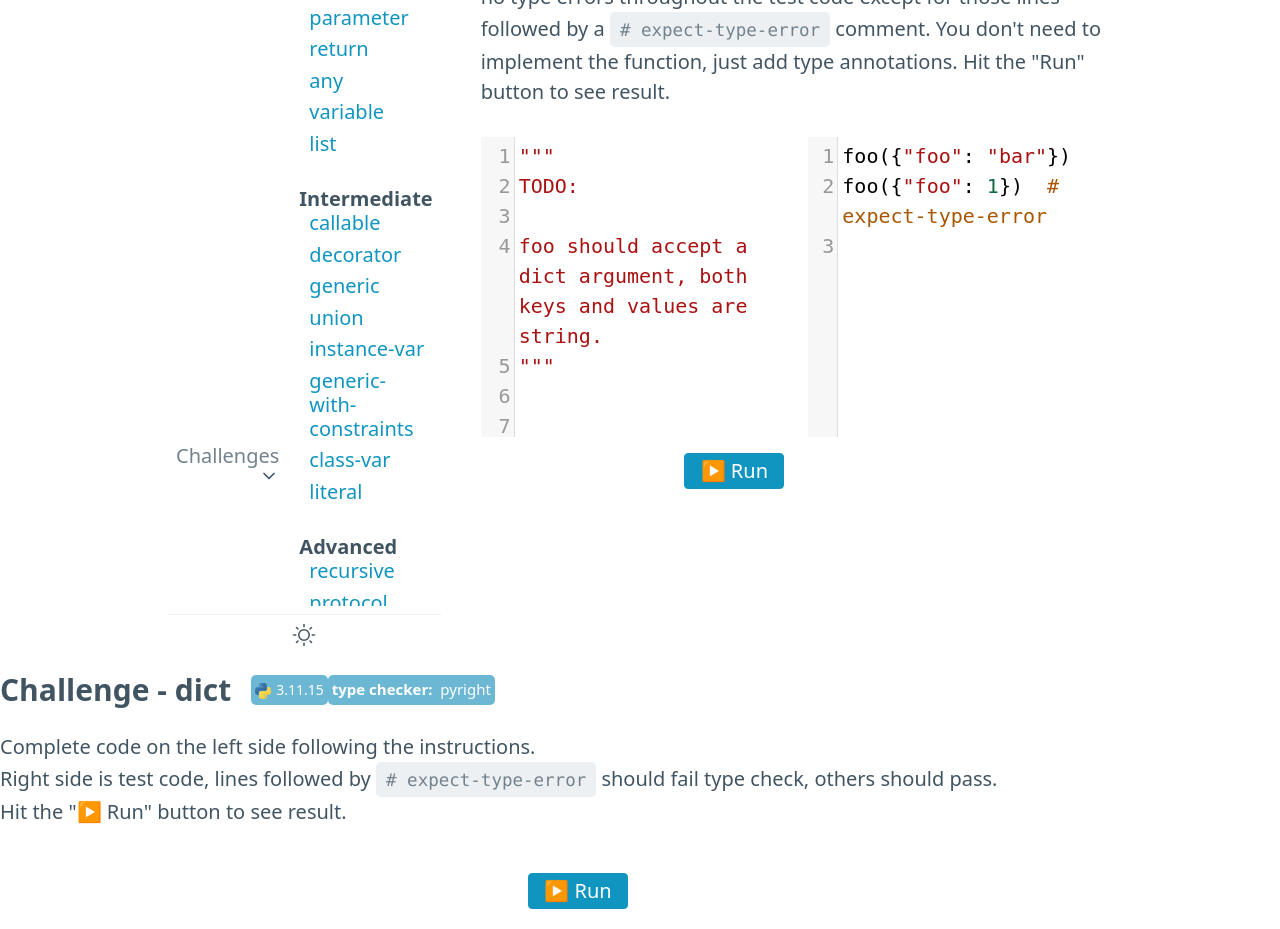
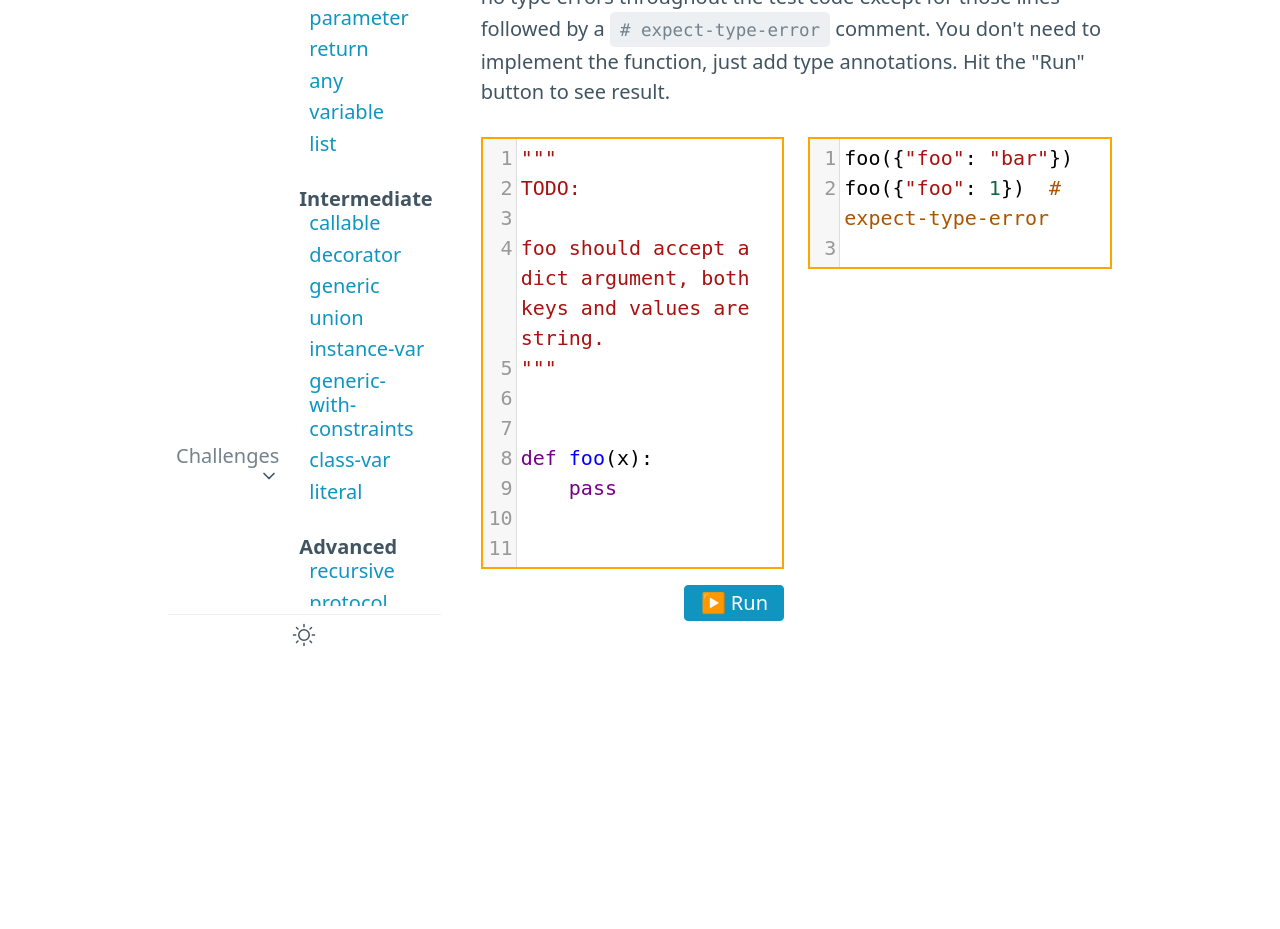
Before and after one commit to laike9m/Python-Type-Challenges, a Flask app: a page that uses templates/base.html in a window 1280 px wide. Shown: the part 133-1062 px from the top of the page. After the commit the page ends 780 px from the top, so only its background shows below. Run offline with Flask 3, Linux system fonts and the light colour scheme.

Commit message:
improve styling in templates

```diff
--- a/pyproject.toml
+++ b/pyproject.toml
@@ -44,7 +44,7 @@ profile = "jinja"
 format_css = true
 # djlint doesn't support array type for ignore yet. Only string is supported.
 # See: https://github.com/Riverside-Healthcare/djLint/issues/776
-ignore="J018,T003,H016,H030,H031"
+ignore="J018,T003,H016,H021,H030,H031"
 
 [tool.djlint.css]
 indent_size=2
--- a/templates/challenge.html
+++ b/templates/challenge.html
@@ -1,104 +1,14 @@
 {% extends "base.html" %}
 {% block head %}
     {{ super() }}
-
-  <link rel="stylesheet" href="https://cdnjs.cloudflare.com/ajax/libs/codemirror/5.65.15/codemirror.min.css" />
-  <link rel="stylesheet" href="https://cdnjs.cloudflare.com/ajax/libs/codemirror/5.65.15/theme/material-darker.min.css" />
+    <link rel="stylesheet"
+          href="https://cdnjs.cloudflare.com/ajax/libs/codemirror/5.65.15/codemirror.min.css" />
+    <link rel="stylesheet"
+          href="https://cdnjs.cloudflare.com/ajax/libs/codemirror/5.65.15/theme/material-darker.min.css" />
     <script src="https://cdnjs.cloudflare.com/ajax/libs/codemirror/5.65.15/codemirror.min.js"></script>
     <script src="https://cdnjs.cloudflare.com/ajax/libs/codemirror/5.65.15/mode/python/python.min.js"></script>
     <title>Python Type Challenge - {{ name }}</title>
-
     <style type="text/css">
-    .challenge-container {
-      display: flex;
-      padding: 1rem 2rem;
-      justify-content: center;
-      max-height: 100vh;
-      width: max(80vw, 80%);
-    }
-
-    /* Sidebar Area */
-    .sidebar-container {
-      display: flex;
-      flex-direction: column;
-      align-items: center;
-      margin-right: 2rem;
-    }
-
-    .sidebar-container .sidebar-challenge-list {
-      overflow-y: auto;
-      max-width: fit-content;
-      min-width: 100px;
-    }
-
-    .sidebar-container .sidebar-actions {
-      display: flex;
-      justify-content: center;
-      width: 100%;
-      align-items: center;
-      margin-top: 8px;
-      padding-top: 8px;
-      border-top: 1px solid hsl(205, 20%, 94%);
-    }
-
-    /* Challenge Area */
-    .challenge-area {
-      display: flex;
-      flex-direction: column;
-    }
-
-    .challenge-header__title {
-      display: flex;
-      align-items: center;
-      margin-bottom: 1rem;
-    }
-
-    .challenge-header__title > span:nth-child(1) {
-      font-size: 30px;
-      font-weight: bold;
-      margin-right: 20px;
-    }
-
-    .challenge-header__exerpt {
-        margin-bottom: 1.5rem;
-        line-height: 1.5;
-    }
-
-    .challenge-main {
-      display: flex;
-      justify-content: space-between;
-      gap: 24px;
-    }
-
-    /* Code Editor Area */
-    .challenge-main .codemirror-container {
-      display: flex;
-      flex-direction: column;
-      gap: 16px;
-      width: 50%;
-    }
-
-    .codemirror-container #run-button {
-      align-self: flex-end;
-      width: 100px;
-      padding: 2px 4px;
-      border-radius: 4px;
-    }
-
-    .tests-result-container {
-      display: flex;
-      flex-direction: column;
-      justify-content: space-between;
-      width: 50%;
-      gap: 16px;
-    }
-
-    .test-result-container #tests {
-      width: 50%;
-    }
-
-    /* 当视口宽度小于 800px 时，更改布局为单列 */
-    @media only screen and (max-width: 800px) {
       .challenge-container {
         display: flex;
         padding: 1rem 2rem;
@@ -149,6 +59,11 @@
         margin-right: 20px;
       }
 
+      .challenge-header__exerpt {
+        margin-bottom: 1.5rem;
+        line-height: 1.5;
+      }
+
       .challenge-main {
         display: flex;
         justify-content: space-between;
@@ -163,9 +78,11 @@
         width: 50%;
       }
 
-      .challenge-main .codemirror-container,
-      .challenge-main .tests-result-container {
-        width: 100%;
+      .codemirror-container #run-button {
+        align-self: flex-end;
+        width: 100px;
+        padding: 2px 4px;
+        border-radius: 4px;
       }
 
       .tests-result-container {
@@ -272,40 +189,6 @@
             </div>
         </div>
     </div>
-
-    <!-- Right/Bottom Challenge Area-->
-    <div class="challenge-area">
-      <!-- Challenge Header Area-->
-      <div class="challenge-header">
-        <div class="challenge-header__title">
-          <span>Challenge - {{ name }}</span>
-          {%include 'components/badge.html' with context %}
-        </div>
-        <p class="challenge-header__exerpt">
-        Complete code on the left side following the instructions.<br>
-        Right side is test code, lines followed by <code># expect-type-error</code>
-        should fail type check, others should pass.<br>
-        Hit the "▶️ Run" button to see result.
-      </p>
-      </div>
-
-      <div class="challenge-main">
-        <!-- Code Editor Area -->
-      <div class="codemirror-container">
-        <div id="editor"></div>
-        <button id="run-button">
-          ▶️ Run
-        </button>
-        </div>
-        <!-- Test Cases and Result Area -->
-        <div class="tests-result-container">
-          <div id="tests"></div>
-          <div id="result" style="white-space: pre-line"></div>
-        </div>
-      </div>
-    </div>
-  </div>
-
     <script type="text/javascript">
       let initTheme = localStorage.getItem('theme') === 'dark' ? "material-darker" : "default"
       let sharedCodeMirrorOptions = {
--- a/templates/components/badge.html
+++ b/templates/components/badge.html
@@ -5,11 +5,12 @@
         align-items: center;
         justify-content: center;
         padding: 2px 4px;
+        margin-right: 4px;
         height: 30px;
         border-radius: 5px;
         background-color: #6cb8d4;
         color: white;
-        font-size: 15px;
+        font-size: 14px;
         font-weight: bold;
       }
 
@@ -19,17 +20,13 @@
         margin-right: 5px;
       }
 
-      .badge span:nth-child(2) {
-        font-size: 14px;
-        font-weight: lighter;
-      }
       .badge a {
         color: white;
       }
 
       .badge span:nth-child(2),
       .badge span a {
-          font-weight: lighter;
+        font-weight: lighter;
       }
     </style>
 </head>
@@ -47,10 +44,10 @@
     <span>{{ python_info }}</span>
 </div>
 <div class="badge">
-  <span>type checker:&nbsp;<span>
-  <span>
-    <a target="_blank" rel="noopener noreferrer" href="https://github.com/microsoft/pyright">
-     pyright
-    </a>
-  </span>
+    <span>type checker:&nbsp;</span>
+    <span>
+        <a target="_blank"
+           rel="noopener noreferrer"
+           href="https://github.com/microsoft/pyright">pyright</a>
+    </span>
 </div>
--- a/templates/index.html
+++ b/templates/index.html
@@ -1,10 +1,8 @@
 {% extends "base.html" %}
 {% block head %}
     {{ super() }}
-
     <title>Python Type Challenges</title>
     <style type="text/css">
-
       .container {
         display: flex;
         flex-direction: column;
@@ -22,6 +20,6 @@
 {% block content %}
     <div class="container">
         <h1 class="title">Welcome to Python Type Challenges!</h1>
-    {% include 'components/challenge_list.html' %}
+        {% include "components/challenge_list.html" %}
     </div>
 {% endblock %}
```
Also changed, not shown: templates/base.html (+9 -5 lines). Lines whose indentation alone changed are shown as unchanged.
